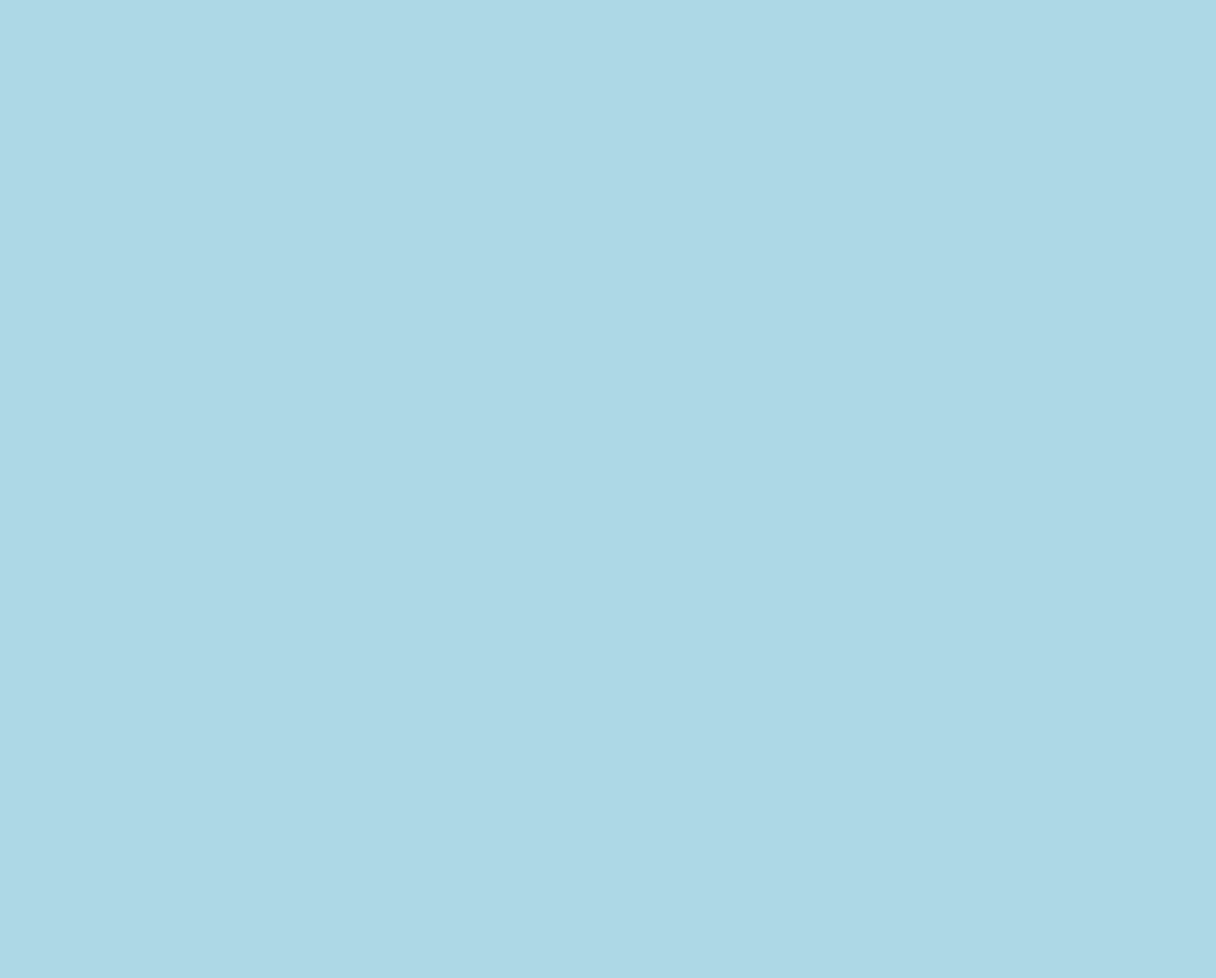
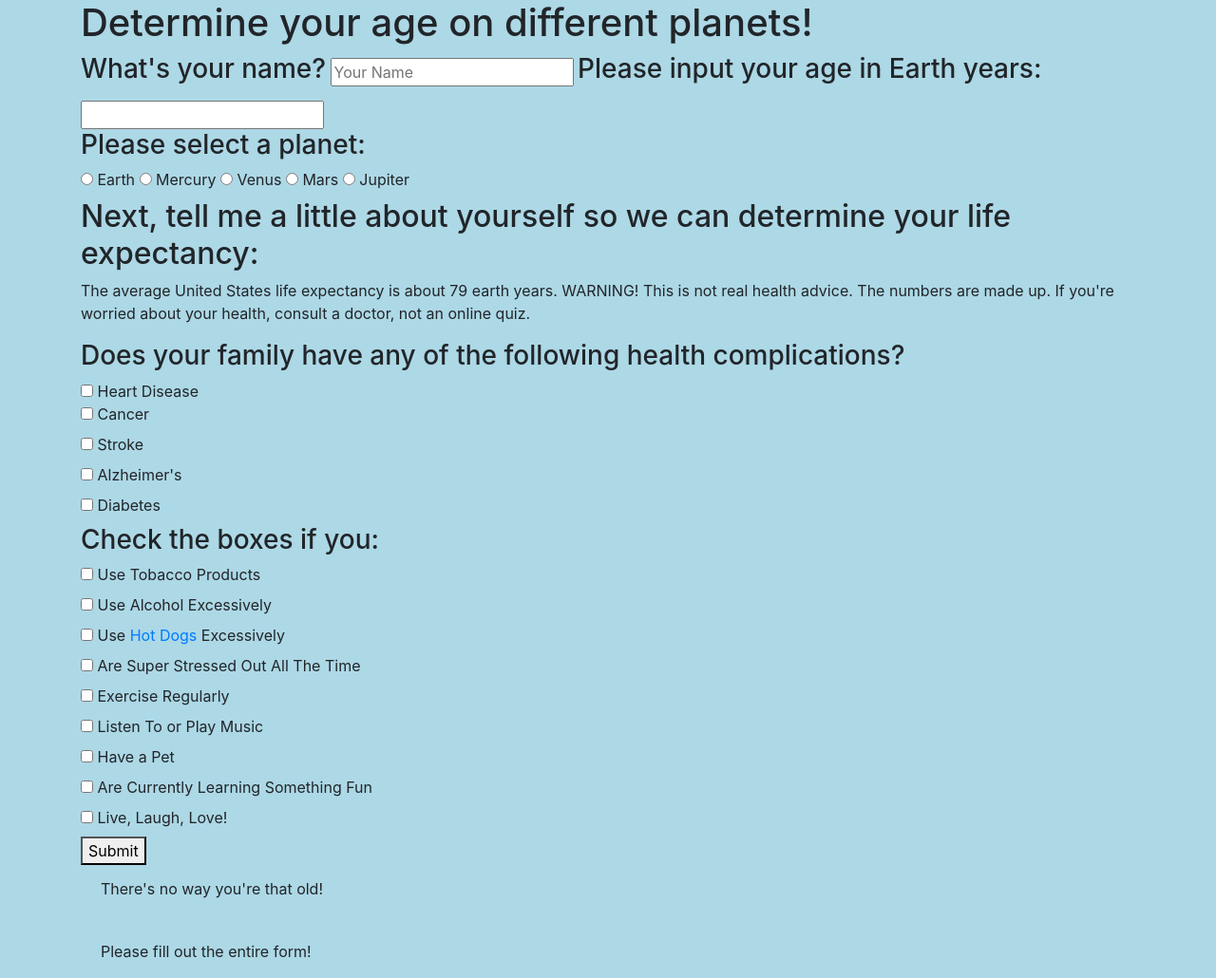
Before and after one commit to ChristopherMNeal/super-galactic-age-calculator, a website built with webpack: page src/index.html in a window 1280 px wide. Shown: the whole page at 95% size. Before the commit the page ends 800 px from the top, so only its background shows below. Built offline with nearby package versions, Linux system fonts and the light colour scheme.

Commit message:
Add content and forms to index.html

```diff
--- a/src/index.html
+++ b/src/index.html
@@ -1,9 +1,63 @@
 <!DOCTYPE html>
 <html>
 <head>
-  <title></title>
+  <title>Galactic Age Calculator</title>
 </head>
 <body>
-  <h1></h1>
+  <div class="container">
+    <h1>Determine your age on different planets!</h1>
+    <form>
+      <label for="name"><h3>What's your name?</h3></label>
+      <input type="text" id="name" placeholder="Your Name">
+      <label for="age"><h3>Please input your age in Earth years:</h3></label>
+      <input type="number" id="age">
+      <h3>Please select a planet:</h3>
+      <input type="radio" id="earth" name="planet" value="Earth">
+      <label for="earth">Earth</label>
+      <input type="radio" id="mercury" name="planet" value="Mercury">
+      <label for="mercury">Mercury</label>
+      <input type="radio" id="venus" name="planet" value="Venus">
+      <label for="venus">Venus</label>
+      <input type="radio" id="mars" name="planet" value="Mars">
+      <label for="mars">Mars</label>
+      <input type="radio" id="jupiter" name="planet" value="Jupiter">
+      <label for="jupiter">Jupiter</label>
+      <h2>Next, tell me a little about yourself so we can determine your life expectancy:</h2>
+      <p>The average United States life expectancy is about 79 earth years. WARNING! This is not real health advice. The numbers are made up. If you're worried about your health, consult a doctor, not an online quiz.</p>
+      <h3>Does your family have any of the following health complications?</h3>
+      <input type="checkbox" id="heart-disease" name="genetics" value="heart-disease">
+      <label for="heart-disease"></label>Heart Disease<br>
+      <input type="checkbox" id="cancer" name="genetics" value="cancer">
+      <label for="cancer">Cancer</label><br>
+      <input type="checkbox" id="stroke" name="genetics" value="stroke">
+      <label for="stroke">Stroke</label><br>
+      <input type="checkbox" id="alzheimers" name="genetics" value="alzheimers">
+      <label for="alzheimers">Alzheimer's</label><br>
+      <input type="checkbox" id="diabetes" name="genetics" value="diabetes">
+      <label for="diabetes">Diabetes</label><br>
+      <h3>Check the boxes if you:</h3>
+      <input type="checkbox" id="tobacco" name="lifestyle-neg" value="tobacco">
+      <label for="tobacco">Use Tobacco Products</label><br>
+      <input type="checkbox" id="alcohol" name="lifestyle-neg" value="alcohol">
+      <label for="alcohol">Use Alcohol Excessively</label><br>
+      <input type="checkbox" id="hotdogs" name="lifestyle-neg" value="hotdogs">
+      <label for="hotdogs">Use <a href="https://www.cnn.com/2021/08/27/health/hot-dog-could-shorten-life-trnd-wellness-scn/index.html">Hot Dogs</a> Excessively</label><br>
+      <input type="checkbox" id="stress" name="lifestyle-neg" value="stress">
+      <label for="stress">Are Super Stressed Out All The Time</label><br>
+      <input type="checkbox" id="exercise" name="lifestyle-pos" value="exercise">
+      <label for="exercise">Exercise Regularly</label><br>
+      <input type="checkbox" id="music" name="lifestyle-pos" value="music">
+      <label for="music">Listen To or Play Music</label><br>
+      <input type="checkbox" id="pet" name="lifestyle-pos" value="pet">
+      <label for="pet">Have a Pet</label><br>
+      <input type="checkbox" id="learning" name="lifestyle-pos" value="learning">
+      <label for="learning">Are Currently Learning Something Fun</label><br>
+      <input type="checkbox" id="livelaughlove" name="lifestyle-pos" value="livelaughlove">
+      <label for="livelaughlove">Live, Laugh, Love!</label><br>
+      <button type="submit">Submit</button>
+      <p class="alert" id="too-old">There's no way you're that old!</p>
+      <p class="alert" id="no-input">Please fill out the entire form!</p>
+    </form>
+  </div>
 </body>
 </html>
```
